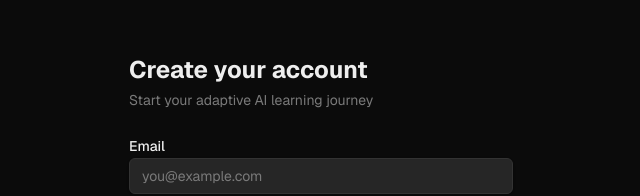
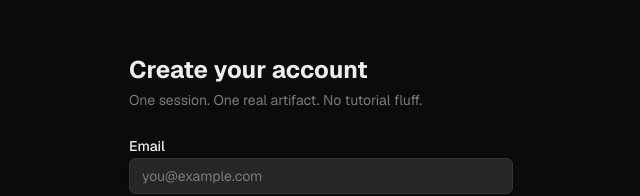
Before and after one commit to sahilsinghM/mylearnai, a Next.js app: page /sign-up in a window 1280 px wide. Shown: the part 190-386 px from the top of the page, without its empty margins (319-959 px from the left). Built offline with nearby package versions, Linux system fonts and the light colour scheme.

Commit message:
fix(qa): ISSUE-001 — sign-up subtitle misaligned with new landing copy

```diff
--- a/src/components/auth/SignUpForm.tsx
+++ b/src/components/auth/SignUpForm.tsx
@@ -66,7 +66,7 @@ export function SignUpForm() {
     <div className="space-y-6">
       <div className="space-y-1">
         <h1 className="text-2xl font-bold">Create your account</h1>
-        <p className="text-sm text-muted-foreground">Start your adaptive AI learning journey</p>
+        <p className="text-sm text-muted-foreground">One session. One real artifact. No tutorial fluff.</p>
       </div>
 
       <form onSubmit={handleSubmit} className="space-y-4">
```
